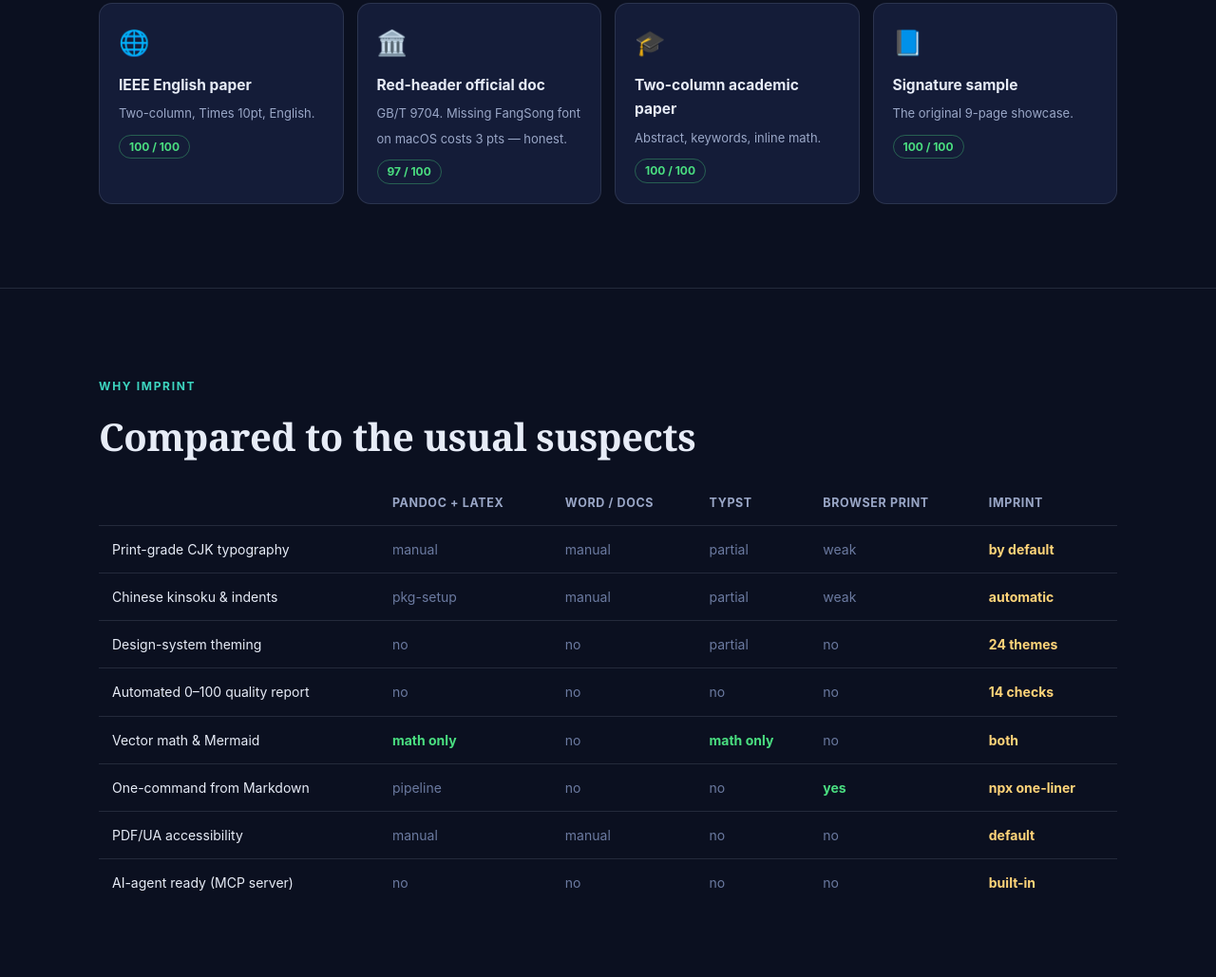
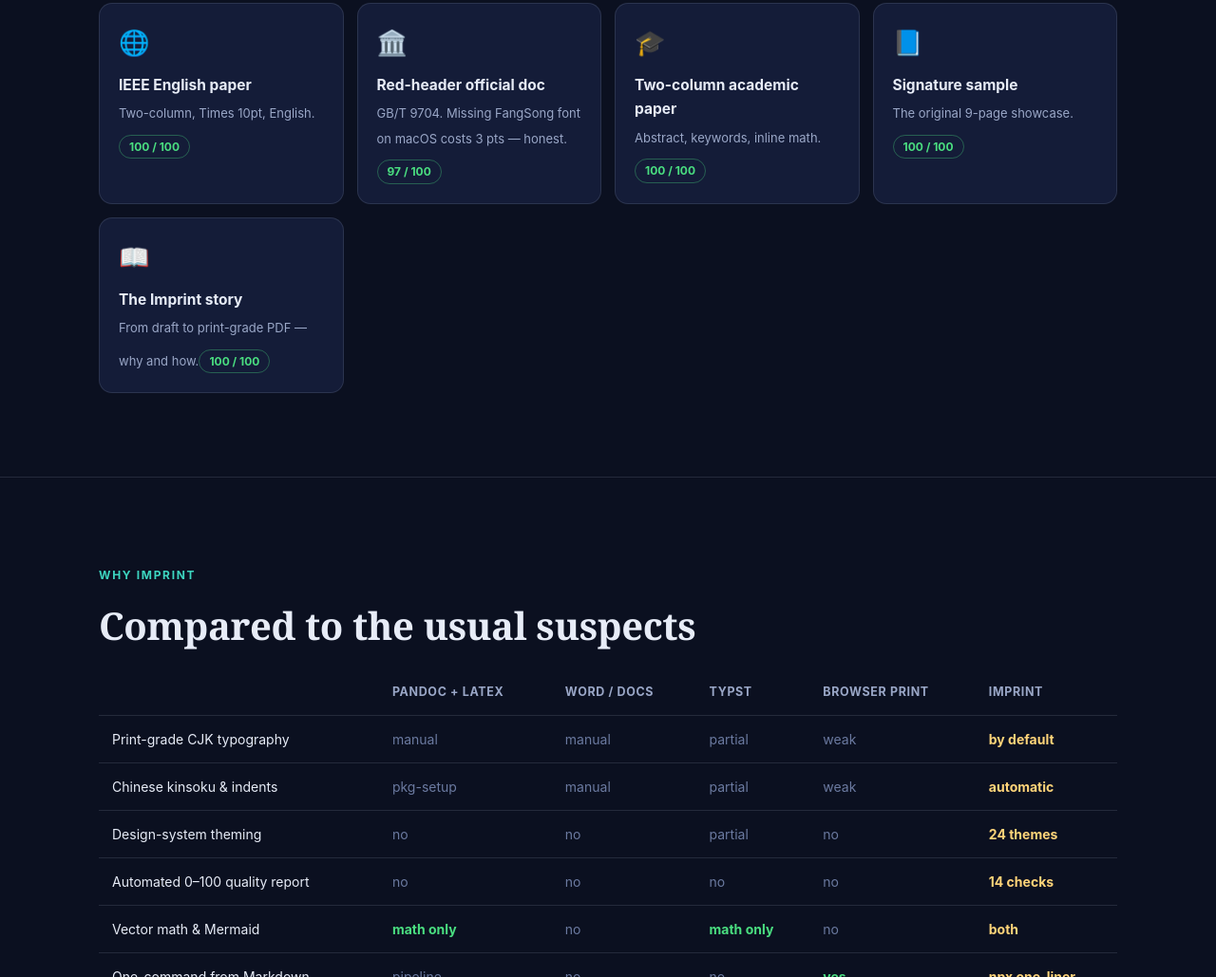
Before and after one commit to 263311487-ux/imprint-pdf, a plain HTML site: page docs/index.html in a window 1280 px wide. Shown: the part 5544-6573 px from the top of the page at 95% size. Drawn offline with Linux system fonts and the light colour scheme.

Commit message:
docs: add project-story card to showcase, link story PDF in README

```diff
--- a/docs/index.html
+++ b/docs/index.html
@@ -311,6 +311,7 @@
       <a class="smp" href="https://github.com/263311487-ux/imprint-pdf/releases/download/v0.10.0/imprint-gongwen-97.pdf" target="_blank" rel="noopener"><div class="icon">🏛️</div><b>Red-header official doc</b><span>GB/T 9704. Missing FangSong font on macOS costs 3 pts — honest.</span><span class="score">97 / 100</span></a>
       <a class="smp" href="https://github.com/263311487-ux/imprint-pdf/releases/download/v0.9.0/imprint-paper-twocolumn-100.pdf" target="_blank" rel="noopener"><div class="icon">🎓</div><b>Two-column academic paper</b><span>Abstract, keywords, inline math.</span><span class="score">100 / 100</span></a>
       <a class="smp" href="https://github.com/263311487-ux/imprint-pdf/releases/download/v0.8.0/imprint-sample-100-100.pdf" target="_blank" rel="noopener"><div class="icon">📘</div><b>Signature sample</b><span>The original 9-page showcase.</span><span class="score">100 / 100</span></a>
+      <a class="smp" href="https://263311487-ux.github.io/imprint-pdf/skill-report.pdf" target="_blank" rel="noopener"><div class="icon">📖</div><b>The Imprint story</b><span>From draft to print-grade PDF — why and how.</span><span class="score">100 / 100</span></a>
     </div>
   </div>
 </section>
```
Also changed, not shown: README.md.
